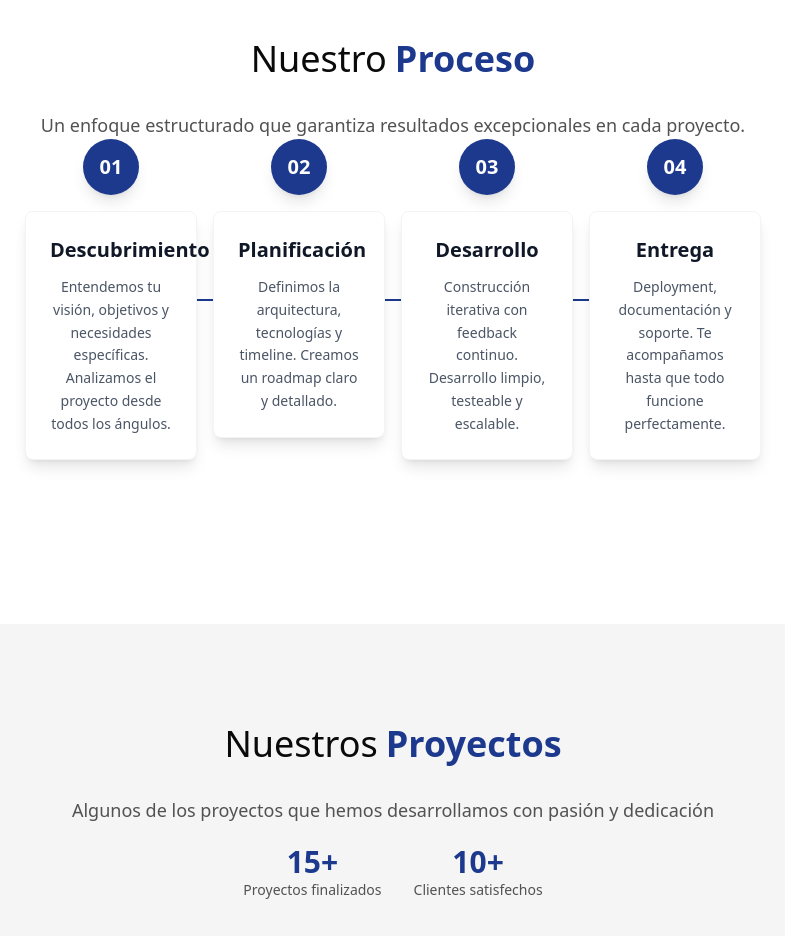
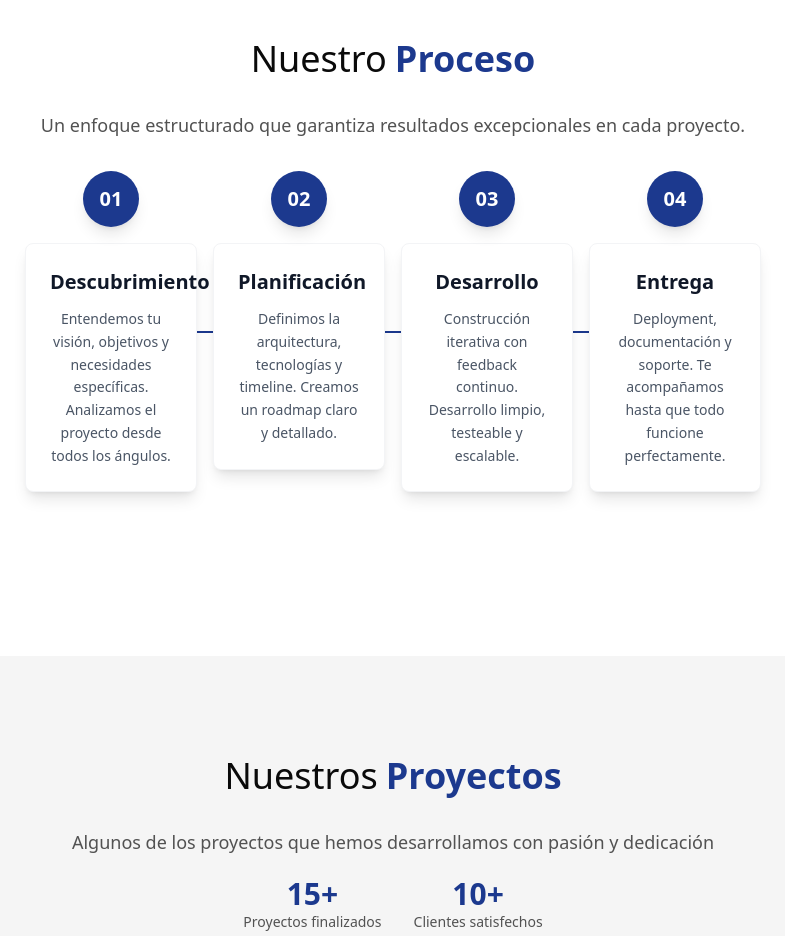
Before and after one commit to NicolasArrastia/BlutekLanding, a React (Vite) app: page / in a window 1280 px wide. Shown: the part 2580-3516 px from the top of the page, without its empty margins (247-1032 px from the left). Built offline with nearby package versions, Linux system fonts and the light colour scheme.

Commit message:
add margin

```diff
--- a/src/sections/ProcessSection.tsx
+++ b/src/sections/ProcessSection.tsx
@@ -73,7 +73,7 @@
         Un enfoque estructurado que garantiza resultados excepcionales en cada
         proyecto.
       </Subtitle>
-      <div className="container mx-auto px-4">
+      <div className="container mx-auto px-4 mt-8">
         <div className="relative max-w-6xl mx-auto">
           <div className="absolute top-1/2 left-0 right-0 h-0.5 bg-gray-200 transform -translate-y-1/2 hidden md:block">
             <motion.div
```
